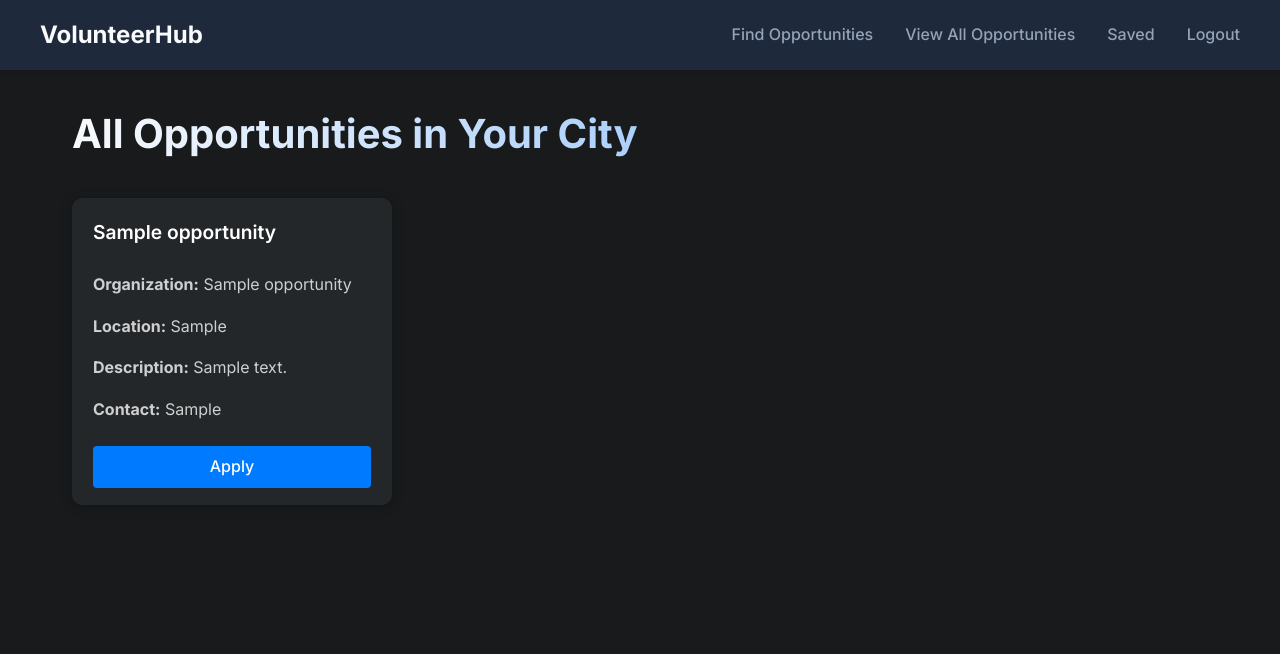
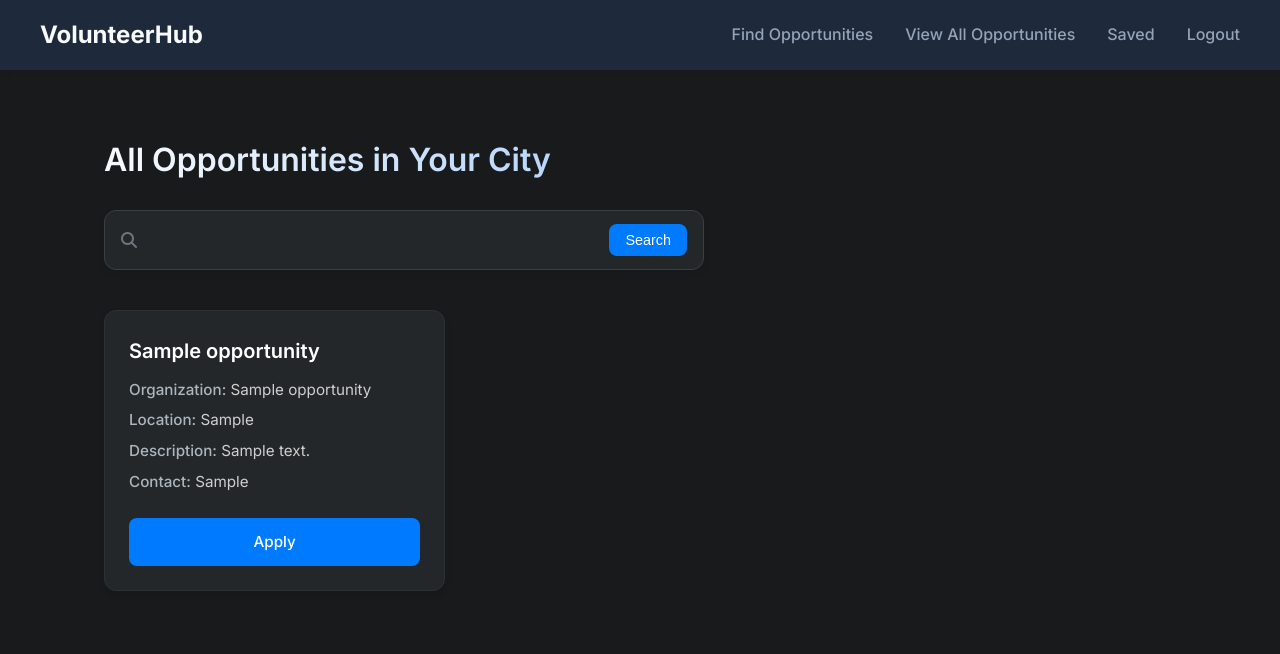
Before and after one commit to SarveshwarSenthilKumar/VolunteerHub, a Flask app: page /all-opportunities in a window 1280 px wide. Shown: the top 654 px of the page. Run offline with Flask 2, Linux system fonts and the light colour scheme; the visitor is signed in with stand-in values (Sample User, id 1); tables that the repository leaves empty hold one stand-in row (values such as "Sample post").

Commit message:
Added search bar to all_opportunities.html

```diff
--- a/app.py
+++ b/app.py
@@ -352,15 +352,106 @@ def all_opportunities():
 
     return render_template("all_opportunities.html", opportunities=opportunities)
 
+@app.route("/opportunities", methods=["GET"])
+def search_opportunities():
+    if not session.get("name"):
+        return redirect("/auth/login")
+
+    keyword = request.args.get("keyword", "").strip()
+    city = request.args.get("city", "").strip()
+
+    # Get user id and city if not provided
+    user_connection = sqlite3.connect("users.db")
+    user_connection.row_factory = sqlite3.Row
+    user_crsr = user_connection.cursor()
+    user_crsr.execute("SELECT id, city FROM users WHERE username = ?", (session.get("name"),))
+    user = user_crsr.fetchone()
+    user_connection.close()
+
+    if not user:
+        return redirect("/auth/login")
+
+    search_city = city if city else user["city"]
+
+    # Search in the database first
+    connection = sqlite3.connect("opportunities.db")
+    connection.row_factory = sqlite3.Row
+    crsr = connection.cursor()
+    query = "SELECT * FROM opportunities WHERE 1=1"
+    params = []
+    if search_city:
+        query += " AND city LIKE ?"
+        params.append(f"%{search_city}%")
+    if keyword:
+        query += " AND (title LIKE ? OR description LIKE ? OR organization_name LIKE ? OR location LIKE ?)"
+        params.extend([f"%{keyword}%"] * 4)
+    query += " ORDER BY created_at DESC"
+    crsr.execute(query, params)
+    opportunities = [dict(row) for row in crsr.fetchall()]
+    connection.close()
+
+    # If no results, fetch from ChatGPT
+    if not opportunities and search_city:
+        def get_opportunities_from_chatgpt_with_keyword(city, keyword):
+            prompt = f"""Generate 5 volunteer opportunities in {city} that match the keyword '{keyword}'. For each opportunity, provide the following information in this exact format:\n\nOrganization Name: [Name]\nTitle: [Title]\nDescription: [Description]\nCity: [City]\nLocation: [Location]\nDuration: [Duration]\nVolunteers Needed: [Number]\nContact Info: [Contact Info]\nApply Link: [Apply Link]\n\nSeparate each opportunity with a blank line. Ensure that the Apply Link is a valid, real-world URL (e.g., https://example.com/apply)."""
+            try:
+                response = openai.chat.completions.create(
+                    model="gpt-3.5-turbo",
+                    messages=[{"role": "user", "content": prompt}]
+                )
+                return response.choices[0].message.content
+            except Exception as e:
+                print(f"Error getting opportunities from ChatGPT: {e}")
+                return None
+
+        opportunities_text = get_opportunities_from_chatgpt_with_keyword(search_city, keyword)
+        if opportunities_text:
+            parsed_opportunities = extract_opportunity_info(opportunities_text)
+            connection = sqlite3.connect("opportunities.db")
+            crsr = connection.cursor()
+            for opp in parsed_opportunities:
+                crsr.execute("""
+                    SELECT id FROM opportunities
+                    WHERE organization_name = ? AND title = ? AND description = ?
+                """, (opp["organization_name"], opp["title"], opp["description"]))
+                if not crsr.fetchone():
+                    crsr.execute("""
+                        INSERT INTO opportunities
+                        (organization_name, title, description, location, city, contact_info, apply_link, created_at)
+                        VALUES (?, ?, ?, ?, ?, ?, ?, ?)
+                    """, (
+                        opp["organization_name"],
+                        opp["title"],
+                        opp["description"],
+                        opp["location"],
+                        opp["city"],
+                        opp["contact_info"],
+                        opp["apply_link"],
+                        datetime.now().strftime("%Y-%m-%d %H:%M:%S")
+                    ))
+            connection.commit()
+            # Fetch again after inserting
+            query = "SELECT * FROM opportunities WHERE 1=1"
+            params = []
+            if search_city:
+                query += " AND city LIKE ?"
+                params.append(f"%{search_city}%")
+            if keyword:
+                query += " AND (title LIKE ? OR description LIKE ? OR organization_name LIKE ? OR location LIKE ?)"
+                params.extend([f"%{keyword}%"] * 4)
+            query += " ORDER BY created_at DESC"
+            crsr.execute(query, params)
+            opportunities = [dict(row) for row in crsr.fetchall()]
+            connection.close()
+
+    return render_template("opportunities.html", opportunities=opportunities)
+
 def init_db():
     # Initialize users database
     user_connection = sqlite3.connect("users.db")
     user_crsr = user_connection.cursor()
 
-    # Drop existing users table if it exists
-    user_crsr.execute("DROP TABLE IF EXISTS users")
-
-    # Create users table with extended schema
+    # Create users table with extended schema if it doesn't exist
     user_crsr.execute("""
         CREATE TABLE IF NOT EXISTS users (
             id INTEGER PRIMARY KEY AUTOINCREMENT,
@@ -381,10 +472,7 @@ def init_db():
     opp_connection = sqlite3.connect("opportunities.db")
     opp_crsr = opp_connection.cursor()
 
-    # Drop existing opportunities table if it exists
-    opp_crsr.execute("DROP TABLE IF EXISTS opportunities")
-
-    # Create opportunities table with apply_link field
+    # Create opportunities table with apply_link field if it doesn't exist
     opp_crsr.execute("""
         CREATE TABLE IF NOT EXISTS opportunities (
             id INTEGER PRIMARY KEY AUTOINCREMENT,
@@ -414,7 +502,7 @@ def init_db():
     opp_connection.commit()
     opp_connection.close()
 
-# Call init_db when the app starts
+# Initialize database tables if they don't exist
 init_db()
 
 if autoRun:
--- a/templates/all_opportunities.html
+++ b/templates/all_opportunities.html
@@ -1,7 +1,20 @@
 {% extends "base.html" %}
 
 {% block content %}
+<div class="opportunities-container">
+    <div class="search-header">
         <h1 style="color: #fff;">All Opportunities in Your City</h1>
+        <div class="search-bar-container">
+            <div class="search-bar">
+                <i class="fas fa-search"></i>
+                <input type="text" placeholder="Ex: Programming" aria-label="Search volunteer opportunities">
+                <div class="search-tools">
+                    <button class="search-button">Search</button>
+                </div>
+            </div>
+        </div>
+    </div>
+
     <div class="opportunities-grid">
         {% for opportunity in opportunities %}
         <div class="opportunity-card">
@@ -14,62 +27,185 @@
         </div>
         {% endfor %}
     </div>
+</div>
 
 <style>
 body {
     background: #181a1b;
     color: #e0e0e0;
+    font-family: 'Inter', -apple-system, BlinkMacSystemFont, sans-serif;
 }
+
+.opportunities-container {
+    max-width: 1200px;
+    margin: 0 auto;
+    padding: 2rem;
+}
+
+.search-header {
+    margin-bottom: 2.5rem;
+    display: flex;
+    flex-direction: column;
+    gap: 1.5rem;
+}
+
+.search-header h1 {
+    font-size: 2rem;
+    font-weight: 600;
+    margin: 0;
+}
+
+.search-bar-container {
+    width: 100%;
+    max-width: 600px;
+}
+
+.search-bar {
+    display: flex;
+    align-items: center;
+    background: #23272a;
+    border-radius: 12px;
+    padding: 0.5rem 1rem;
+    border: 1px solid #3a3f44;
+    transition: all 0.3s cubic-bezier(0.175, 0.885, 0.32, 1.275);
+    box-shadow: 0 4px 6px rgba(0, 0, 0, 0.05);
+}
+
+.search-bar:focus-within {
+    border-color: #007bff;
+    box-shadow: 0 0 0 3px rgba(0, 123, 255, 0.25);
+    background: #2c3136;
+}
+
+.search-bar i {
+    color: #6c757d;
+    margin-right: 0.75rem;
+    font-size: 1rem;
+}
+
+.search-bar input {
+    flex: 1;
+    background: transparent;
+    border: none;
+    color: #fff;
+    font-size: 1rem;
+    padding: 0.75rem 0;
+    outline: none;
+}
+
+.search-bar input::placeholder {
+    color: transparent;
+}
+
+.search-tools {
+    display: flex;
+    align-items: center;
+    gap: 0.5rem;
+}
+
+.search-button {
+    background: #007bff;
+    color: white;
+    border: none;
+    border-radius: 8px;
+    padding: 0.5rem 1rem;
+    font-size: 0.9rem;
+    font-weight: 500;
+    cursor: pointer;
+    transition: all 0.2s ease;
+    display: flex;
+    align-items: center;
+    gap: 0.5rem;
+}
+
+.search-button:hover {
+    background: #0069d9;
+    transform: translateY(-1px);
+}
+
 .opportunities-grid {
-    display: flex;
-    flex-wrap: wrap;
-    gap: 16px;
-    justify-content: flex-start;
-    margin-top: 24px;
+    display: grid;
+    grid-template-columns: repeat(auto-fill, minmax(300px, 1fr));
+    gap: 1.5rem;
+    margin-top: 1.5rem;
 }
+
 .opportunity-card {
     background: #23272a;
-    border: 1px solid #23272a;
-    border-radius: 10px;
-    box-shadow: 0 2px 12px rgba(0,0,0,0.25);
-    padding: 18px 20px 16px 20px;
-    width: 320px;
-    display: flex;
-    flex-direction: column;
-    justify-content: space-between;
+    border: 1px solid #2c3136;
+    border-radius: 12px;
+    box-shadow: 0 4px 6px rgba(0, 0, 0, 0.1);
+    padding: 1.5rem;
+    transition: all 0.3s cubic-bezier(0.175, 0.885, 0.32, 1.275);
     color: #e0e0e0;
-    transition: box-shadow 0.2s;
 }
+
 .opportunity-card:hover {
-    box-shadow: 0 4px 24px rgba(0,0,0,0.35);
-    border-color: #444;
+    box-shadow: 0 8px 25px rgba(0, 0, 0, 0.2);
+    border-color: #3a3f44;
+    transform: translateY(-2px);
 }
+
 .opportunity-card h2 {
     margin-top: 0;
-    font-size: 1.2em;
+    margin-bottom: 0.75rem;
+    font-size: 1.25rem;
+    font-weight: 600;
     color: #fff;
 }
+
 .opportunity-card p {
-    margin: 0.5em 0;
-    font-size: 1em;
+    margin: 0.5rem 0;
+    font-size: 0.95rem;
     color: #cfcfcf;
+    line-height: 1.5;
 }
+
+.opportunity-card strong {
+    color: #adb5bd;
+    font-weight: 500;
+}
+
 .button {
-    margin-top: 1em;
+    margin-top: 1rem;
     background: #007bff;
     color: #fff;
     border: none;
-    border-radius: 4px;
-    padding: 8px 16px;
+    border-radius: 8px;
+    padding: 0.75rem 1.25rem;
     text-decoration: none;
     text-align: center;
     display: inline-block;
-    font-size: 1em;
+    font-size: 0.95rem;
+    font-weight: 500;
     cursor: pointer;
-    transition: background 0.2s;
+    transition: all 0.2s ease;
+    width: 100%;
 }
+
 .button:hover {
-    background: #0056b3;
+    background: #0069d9;
+    transform: translateY(-1px);
+    box-shadow: 0 2px 8px rgba(0, 123, 255, 0.3);
+}
+
+@media (max-width: 768px) {
+    .search-header {
+        flex-direction: column;
+    }
+
+    .search-bar-container {
+        width: 100%;
+    }
+
+    .opportunities-grid {
+        grid-template-columns: 1fr;
+    }
 }
 </style>
+
+<!-- Font Awesome for the search icon -->
+<link rel="stylesheet" href="https://cdnjs.cloudflare.com/ajax/libs/font-awesome/6.4.0/css/all.min.css">
+
+<link href="https://fonts.googleapis.com/css2?family=Inter:wght@400;500;600&display=swap" rel="stylesheet">
 {% endblock %}
```
Lines whose indentation alone changed are shown as unchanged.
